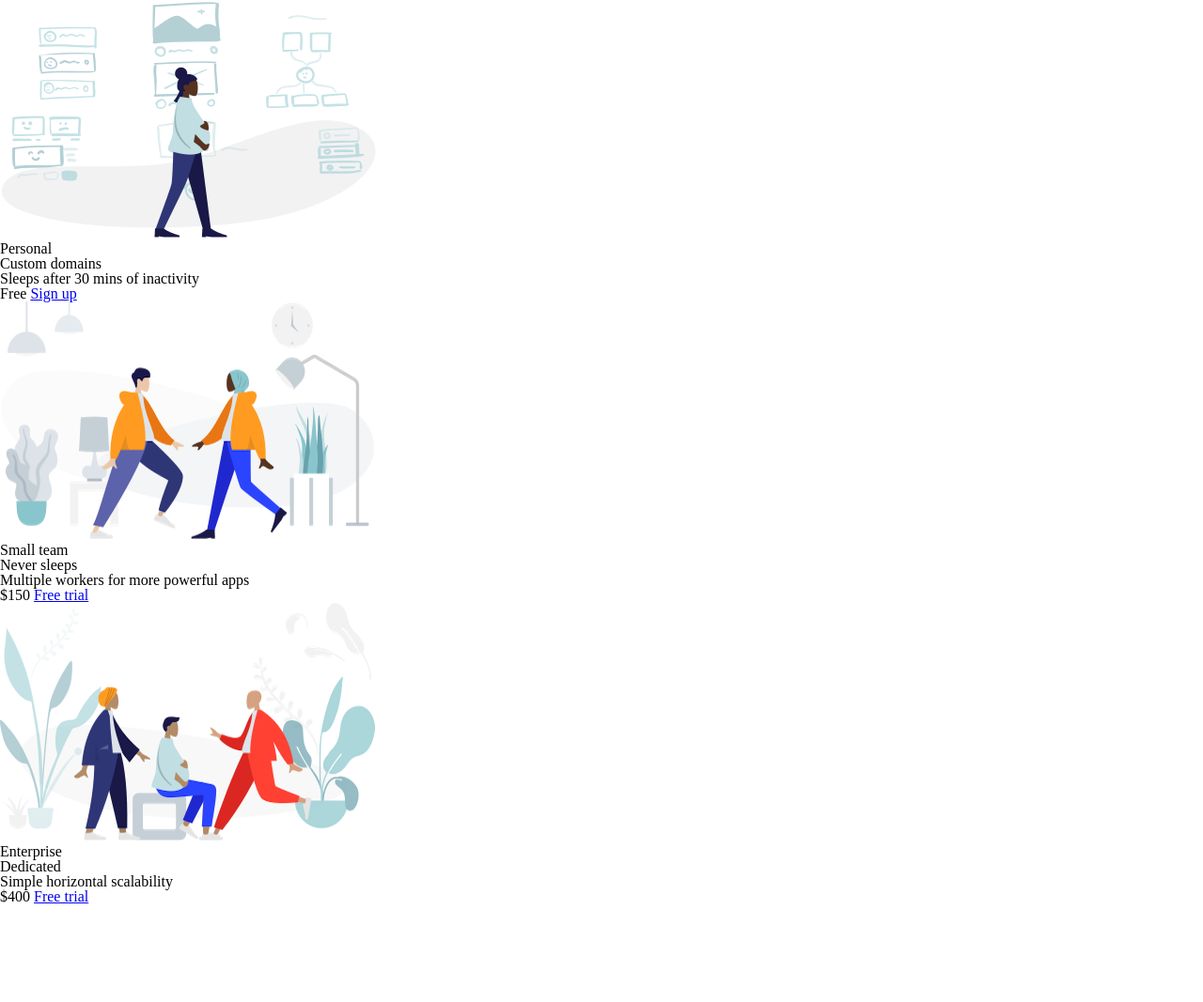
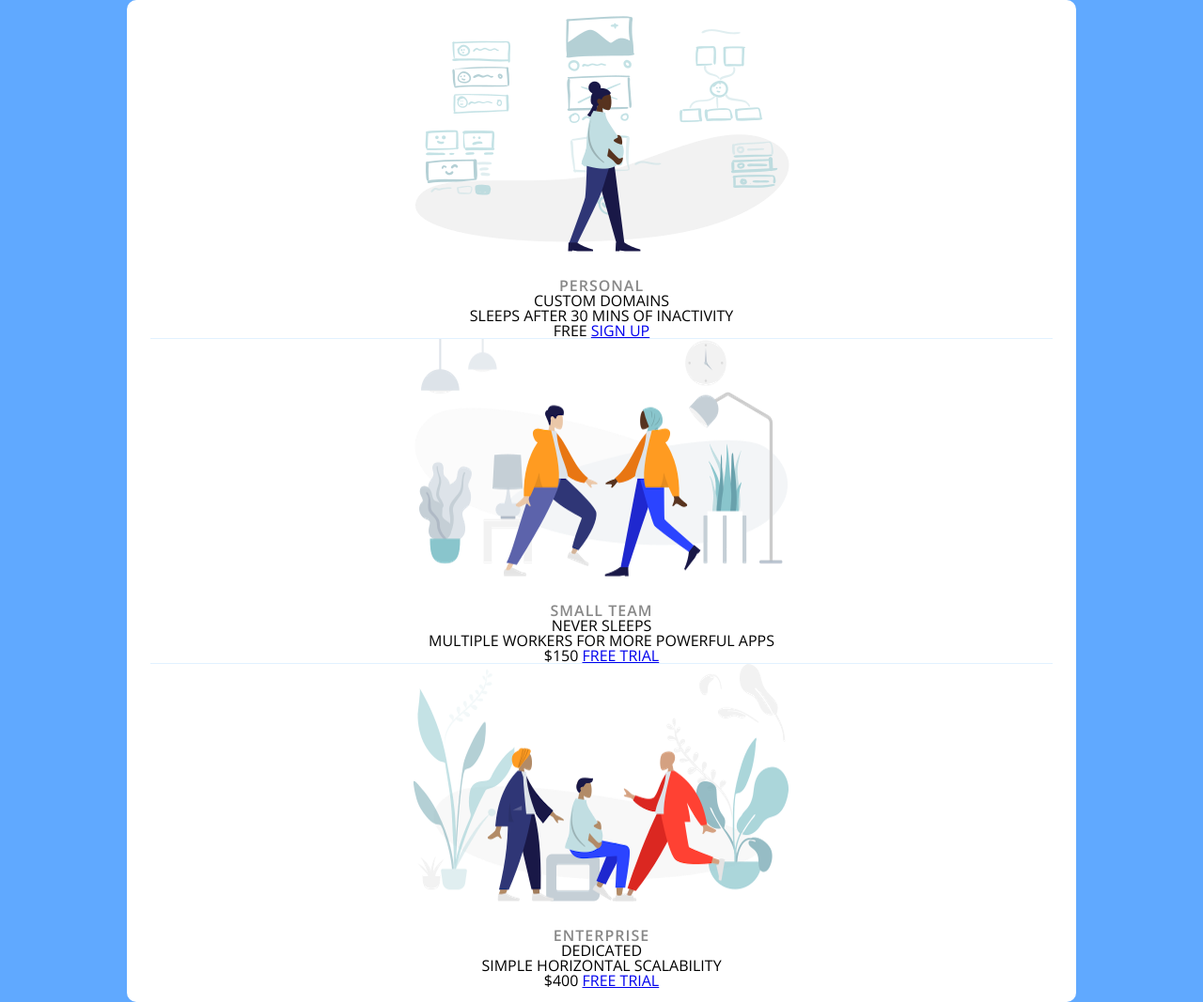
Before and after one commit to Oszi123/Project-2, a plain HTML site: page index.html in a window 1280 px wide. Shown: the whole page at 94% size. Before the commit the page ends 963 px from the top, so only its background shows below. Drawn offline with nearby package versions, Linux system fonts and the light colour scheme.

Commit message:
added panel styling, pricing plan styling,pricing img and pricing header

```diff
--- a/app.css
+++ b/app.css
@@ -1,4 +1,3 @@
-
 
 html, body, div, span, applet, object, iframe,
 h1, h2, h3, h4, h5, h6, p, blockquote, pre,
@@ -43,3 +42,46 @@ table {
 	border-collapse: collapse;
 	border-spacing: 0;
 }
+
+html {
+  box-sizing: border-box;
+  font-family: 'Open Sans', sans-serif;
+}
+
+body {
+  background-color: #60a9ff;
+  display: flex;
+  justify-content: center;
+  align-items: center;
+  min-height: 100vh;
+}
+
+.panel {
+  background-color: white;
+  border-radius: 10px;
+  padding: 15px 25px;
+  width: 100%;
+  max-width: 960px;
+  display: flex;
+  flex-direction: column;
+  text-align: center;
+  text-transform: uppercase;
+}
+
+.pricing-plan {
+  border-bottom: 1px solid #e1f1ff;
+}
+.pricing-plan:last-child {
+  border-bottom: none;
+}
+
+.pricing-img {
+  margin-bottom: 25px;
+  max-width: 100%;
+}
+
+.pricing-header {
+  color: #888;
+  font-weight: 600;
+  letter-spacing: 1px;
+}
```
